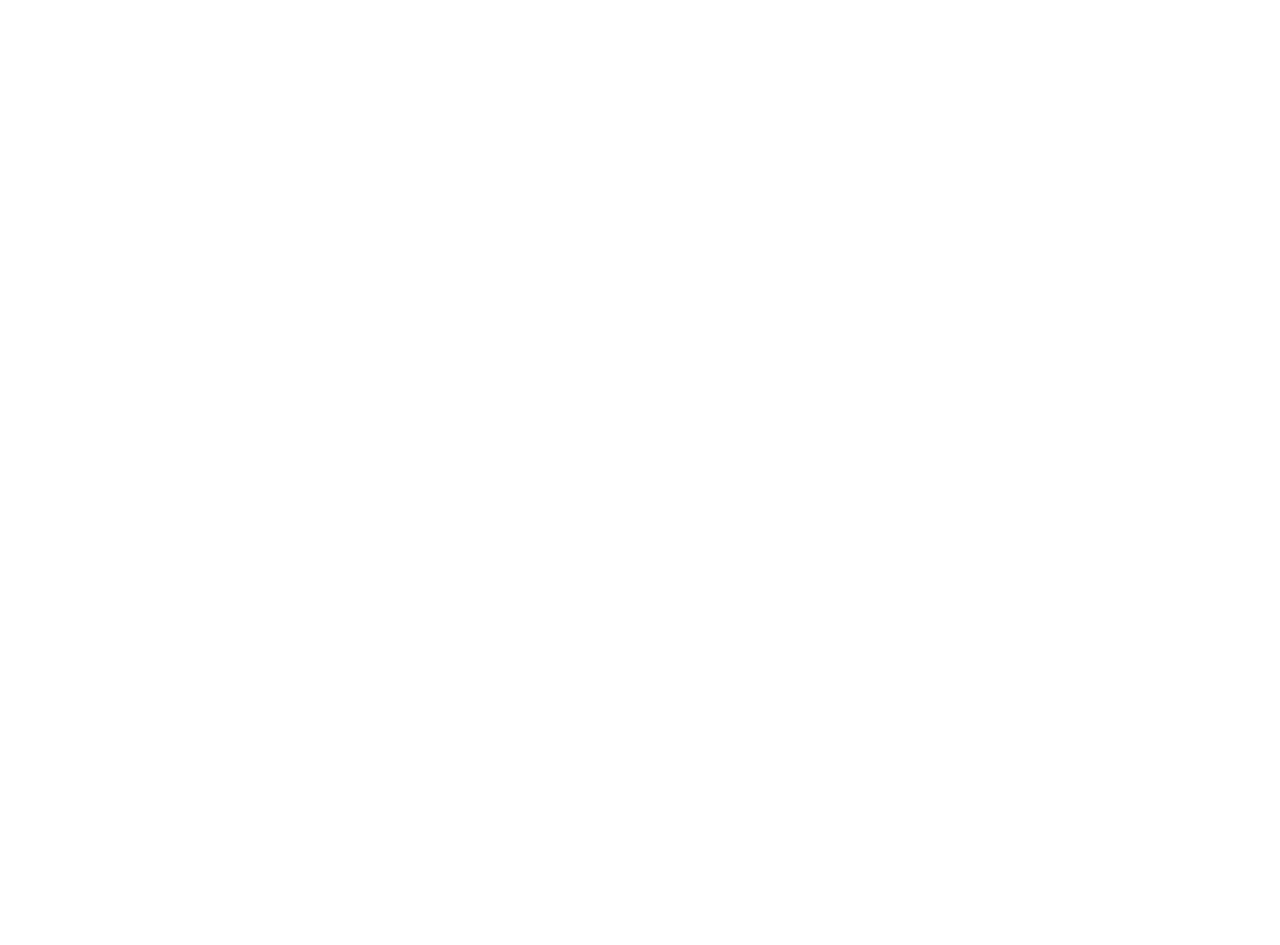
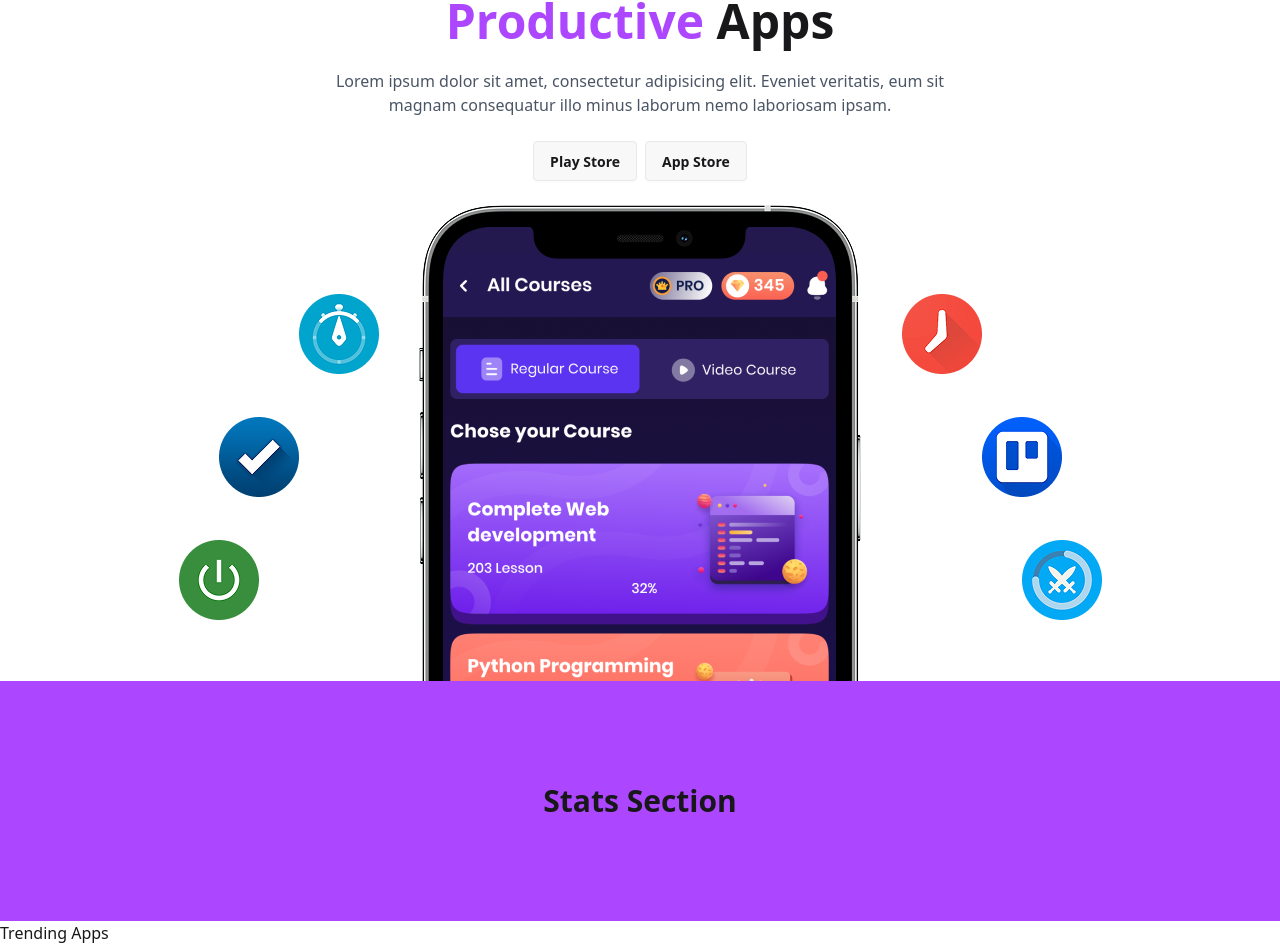
Before and after one commit to nahidforever/Play-Store-Next, a Next.js app: page / in a window 1280 px wide. Shown: the part 167-1112 px from the top of the page. Before the commit the page ends 800 px from the top, so only its background shows below. Built offline with nearby package versions, Linux system fonts and the light colour scheme.

Commit message:
Design Banner & Stats Section

```diff
--- a/src/app/(public)/page.js
+++ b/src/app/(public)/page.js
@@ -1,9 +1,14 @@
+import Banner from "@/components/homepage/Banner";
+import Stats from "@/components/homepage/Stats";
+import TrendingApps from "@/components/homepage/TrendingApps";
 import Image from "next/image";
 
 export default function Home() {
   return (
-   <div>
-   <h2>Hiii</h2>
-   </div>
+    <div>
+      <Banner></Banner>
+      <Stats></Stats>
+      <TrendingApps></TrendingApps>
+    </div>
   );
 }
--- /dev/null
+++ b/src/components/homepage/Banner.jsx
@@ -0,0 +1,27 @@
+import React from "react";
+import bannerImg from "@/assets/img/hero.png";
+import Image from "next/image";
+
+const Banner = () => {
+  return (
+    <div className="min-h-[70vh] text-center space-y-6 pt-10">
+      <h2 className="font-bold text-5xl">
+        We Build <br />
+        <span className="text-purple-500">Productive</span> Apps
+      </h2>
+      <p className="text-gray-600 max-w-[50%] mx-auto">
+        Lorem ipsum dolor sit amet, consectetur adipisicing elit. Eveniet
+        veritatis, eum sit magnam consequatur illo minus laborum nemo laboriosam
+        ipsam.
+      </p>
+
+      <div className="flex justify-center gap-2">
+        <button className="btn">Play Store</button>
+        <button className="btn">App Store</button>
+      </div>
+      <Image src={bannerImg} className="mx-auto" alt="" />
+    </div>
+  );
+};
+
+export default Banner;
--- /dev/null
+++ b/src/components/homepage/Stats.jsx
@@ -0,0 +1,11 @@
+import React from "react";
+
+const Stats = () => {
+  return (
+    <div className="min-h-[30vh] flex justify-center items-center bg-purple-500">
+      <h2 className="text-3xl font-bold ">Stats Section</h2>
+    </div>
+  );
+};
+
+export default Stats;
--- /dev/null
+++ b/src/components/homepage/TrendingApps.jsx
@@ -0,0 +1,7 @@
+import React from "react";
+
+const TrendingApps = () => {
+  return <div>Trending Apps</div>;
+};
+
+export default TrendingApps;
```
